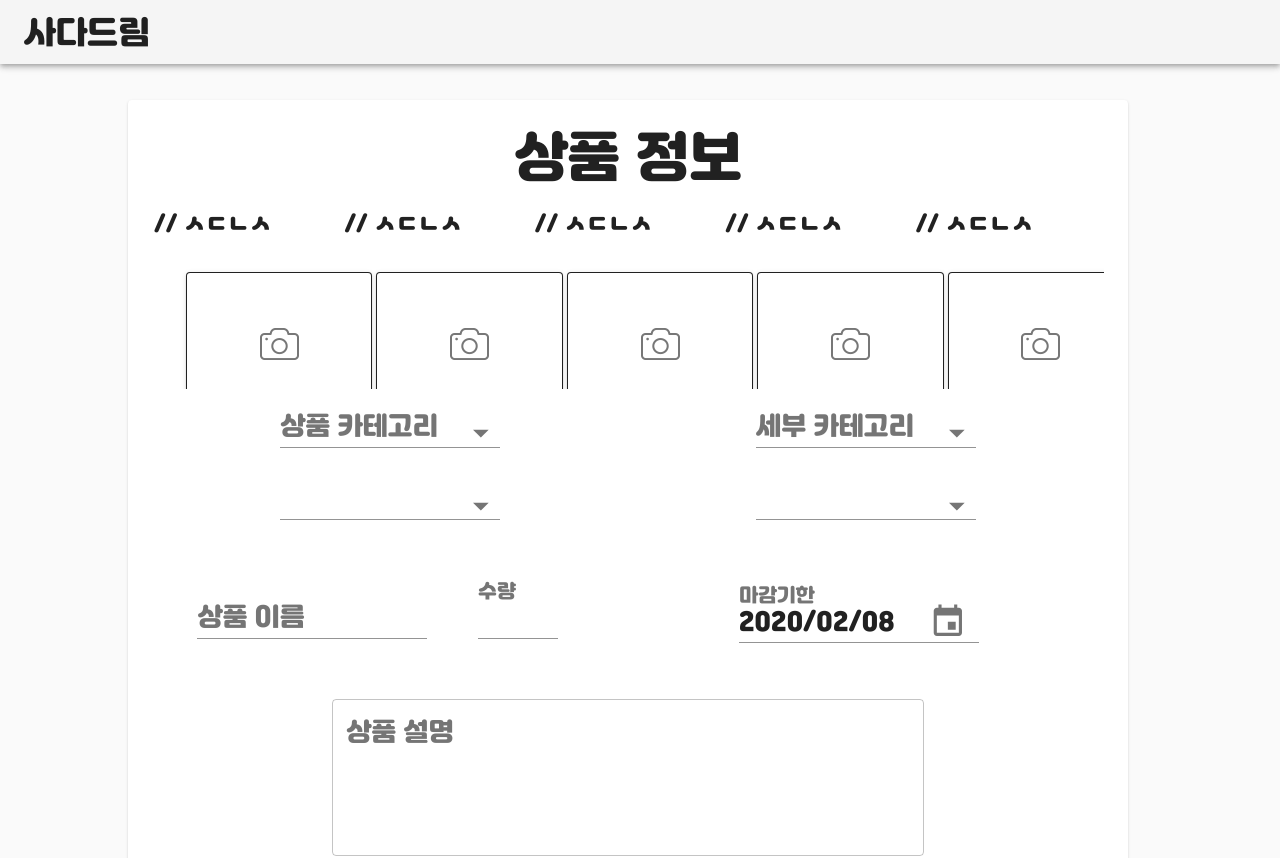
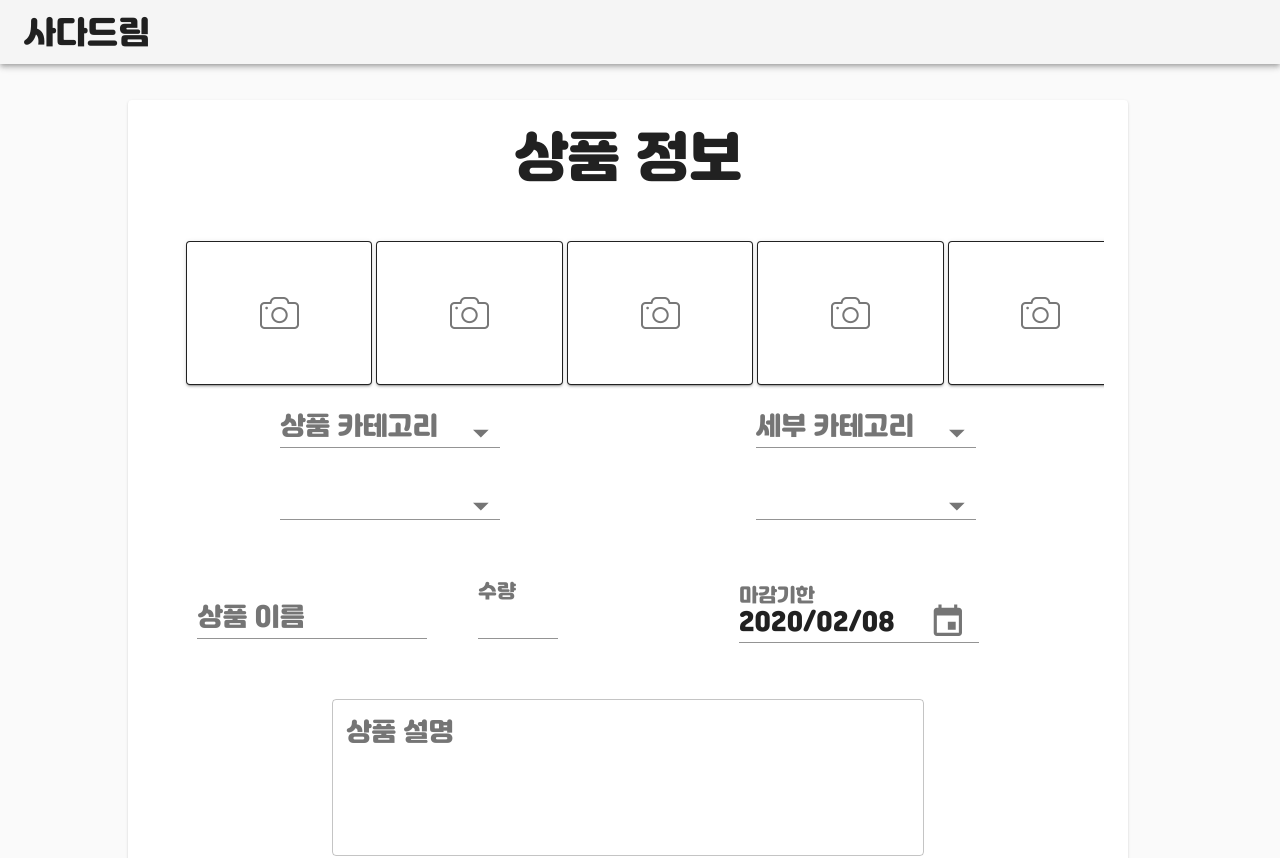
Before and after one commit to KIMHWANSEUNG/sada-dream_v1, a React (Create React App) app in the folder client/: page / in a window 1280 px wide. Shown: the top 858 px of the page. Built offline with nearby package versions, Linux system fonts and the light colour scheme.

Commit message:
Revert "Update ProductAdd.js"
This reverts commit e9da5c253e4623b867efef454c67f4599576e1b2.

```diff
--- a/client/src/Components/ProductAdd.js
+++ b/client/src/Components/ProductAdd.js
@@ -357,7 +357,6 @@ class CustomerAdd extends React.Component {
                                                 value={this.state.fileName}
                                                 onChnage={this.handleFileChange}
                                             />
-                                            // ㅅㄷㄴㅅ
                                             <label htmlFor="contained-button-file">
                                                 <Button className={classes.icon_button}
                                                         variant="contained"
```
